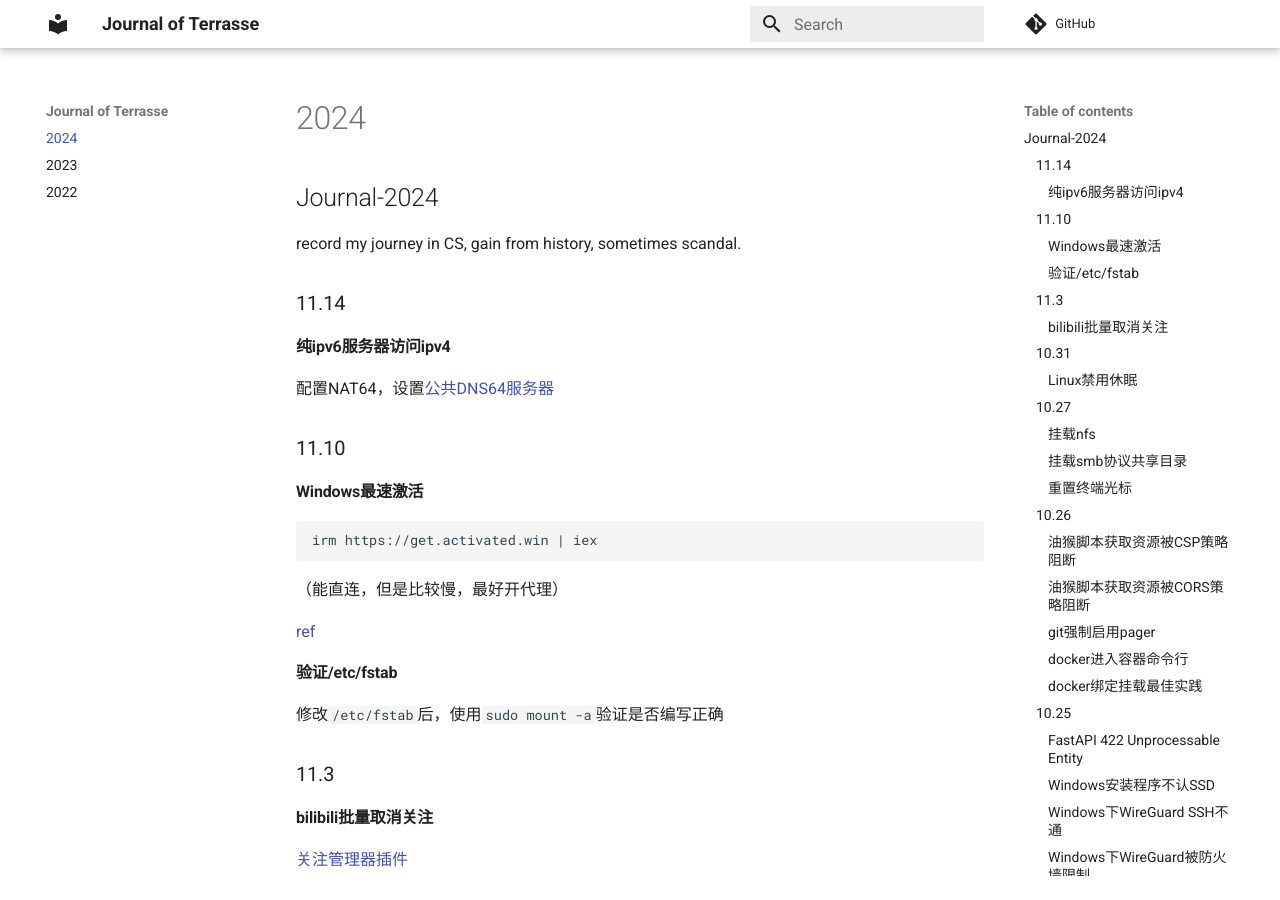
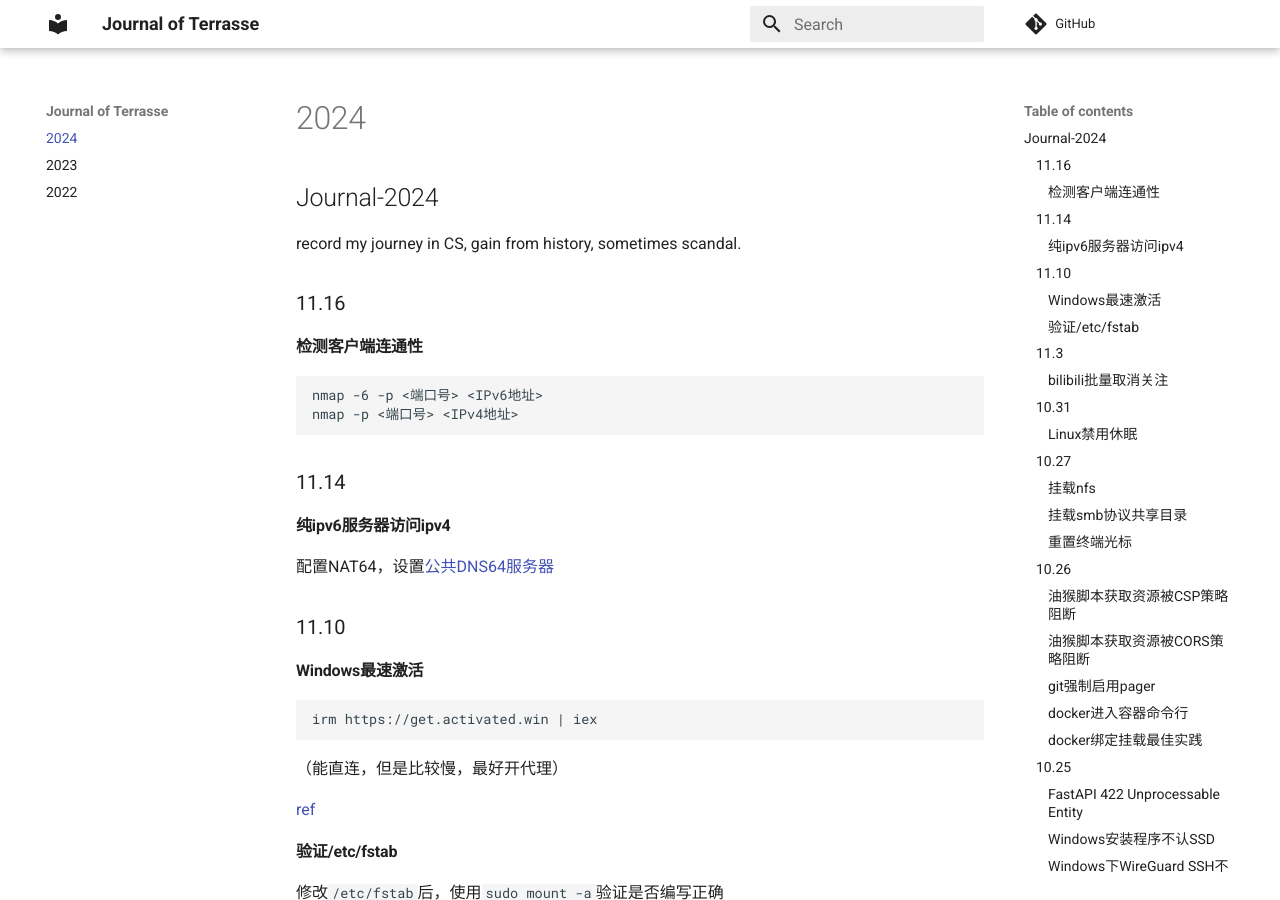
Before and after one commit to Jerry-Terrasse/journal, an MkDocs documentation site: the page built from docs/2024.md, in a window 1280 px wide and 900 px high. Built offline with MkDocs 1.6.1 and Material for MkDocs 9.7.7, drawn with Linux system fonts in a browser that asks for light colours; comment, search, counter and statistics services are not loaded.

Commit message:
update (Sat Nov 16 11:47:26 AM CST 2024)

````diff
--- a/docs/2024.md
+++ b/docs/2024.md
@@ -1,6 +1,15 @@
 ## Journal-2024
 
 record my journey in CS, gain from history, sometimes scandal.
+
+### 11.16
+
+#### 检测客户端连通性
+
+```shell
+nmap -6 -p <端口号> <IPv6地址>
+nmap -p <端口号> <IPv4地址>
+```
 
 ### 11.14
 
````
